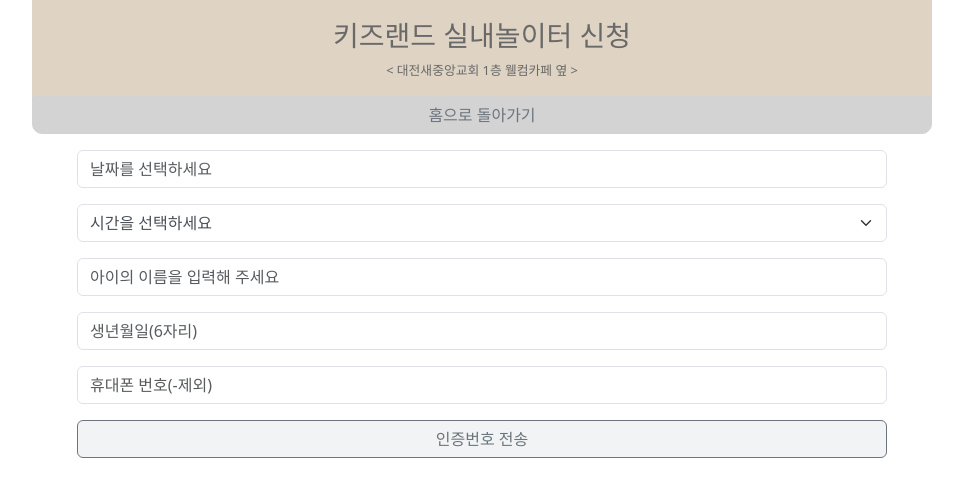
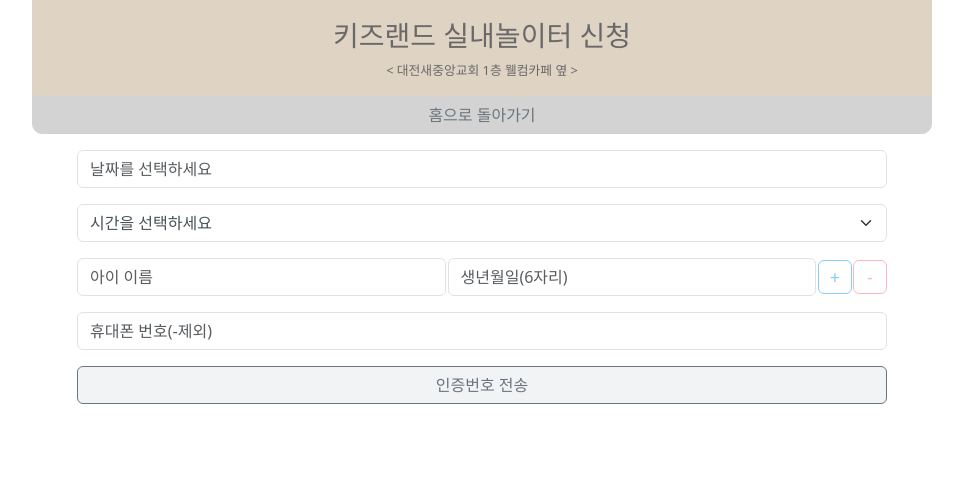
Before and after one commit to junhyeok1002/KidsLand, a Django app: template templates/user/checkIn.html in a window 1280 px wide. Shown: the top 497 px of the page, without its empty margins (158-1121 px from the left). Run offline with Django 4.2, Linux system fonts and the light colour scheme; the template is opened without the code that fills it, so the values that code supplies are empty.

Commit message:
feat(checkIn) : 한 번에 아이 여러명 입력할 수 있도록  template 구현

```diff
--- a/KidsLand/settings.py
+++ b/KidsLand/settings.py
@@ -24,7 +24,7 @@ BASE_DIR = Path(__file__).resolve().parent.parent
 # SECURITY WARNING: keep the secret key used in production secret!
 SECRET_KEY = config('SECRET_KEY')
 # SECURITY WARNING: don't run with debug turned on in production!
-DEBUG = True  # 로컬 프로젝트에서는 True /배포시에 False
+DEBUG = False  # 로컬 프로젝트에서는 True /배포시에 False
 
 if DEBUG == False:
     # 디버그 모드가 아닐때는 SSL 인증으로 실행
--- a/templates/user/checkIn.html
+++ b/templates/user/checkIn.html
@@ -72,7 +72,19 @@
         .datepicker table tr td.new, .datepicker table tr td.old {
             color: white;
         }
-
+    </style>
+    <style>
+        .plus-btn,
+        .minus-btn {
+            width: 30px;
+            height: 30px;
+            border-radius: 50%;
+            background-color: red;
+            color: white;
+            border: none;
+            font-size: 18px;
+            cursor: pointer;
+        }
     </style>
 </head>
 <body class="container" style="max-width: 900px;display: block;padding: 0;">
@@ -108,7 +120,7 @@
 
 
 <select class="form-select" aria-label="Default select example"
-        style="width: 90%; display: flex; justify-content: center; align-items: center; margin: 0 auto; color: #495057;"
+        style="width: 90%; display: flex; justify-content: center; align-items: center; color: #495057; margin: 0 auto;"
         id="timeSelect">
     <option selected>시간을 선택하세요</option>
 </select>
@@ -212,36 +224,155 @@
             }
         });
     });
-
 </script>
 
 
-<div style="margin: 1rem 0rem;">
-    <div class="container mt-5" style="margin: 0 auto !important; width: 90%; padding: 0;">
-        <input type="text" id="nameInput" class="form-control" placeholder="아이의 이름을 입력해 주세요">
+<div id="dynamic-inputs">
+    <!-- 초기 입력창 -->
+    <div class="input-container" id="0">
+        <div style="display: flex; width: 90%; margin: 1rem auto 0;">
+            <!-- 아이의 이름 입력 창 -->
+            <div style="flex: 1;">
+                <input type="text" id="nameInput_0" class="form-control childName" placeholder="아이 이름">
+            </div>
+
+            <!-- 빈 공백 추가 -->
+            <div style="width: 2px;"></div>
+
+            <!-- 생년월일 입력 창 -->
+            <div style="flex: 1;">
+                <input type="text" id="birthInput_0" class="form-control childBirth" placeholder="생년월일(6자리)">
+            </div>
+
+            <!-- 빈 공백 추가 -->
+            <div style="width: 2px;"></div>
+
+            <div class="btn-container"
+                 style="width: 69px; display: flex; align-items: center; justify-content: center;">
+                <button class="plus-btn"
+                        style="background-color: white; border: 1px solid #87CEFA; color: #87CEFA; padding: 1rem; border-radius: 0.375rem; display: flex; align-items: center; justify-content: center;"
+                        onclick="addRow()">+
+                </button>
+
+                <div style="width: 2px;"></div> <!-- 빈 공백 추가 -->
+
+                <button class="minus-btn"
+                        style="background-color: white; border: 1px solid #FFB6C1; color: #FFB6C1; padding: 1rem; border-radius: 0.375rem; display: flex; align-items: center; justify-content: center;"
+                        onclick="removeRow(this)">-
+                </button>
+            </div>
+        </div>
     </div>
 </div>
 
 
-<div style="display: flex; justify-content: space-between; margin: 0 auto; width: 90%;">
-    <!-- 첫 번째 입력 창 -->
-    <input type="text" class="form-control" id="birthInput" placeholder="생년월일(6자리)">
-</div>
 <script>
-    // 출생년도 앞의 4자리를 담을 전역 변수
-    let birthYearPrefix = '';
-    // 출생년도 입력 창 이벤트 처리
-    document.getElementById('birthInput').addEventListener('input', function () {
-        // 6자리까지만 입력받도록 자르기
-        this.value = this.value.slice(0, 6);
+    var numberList = [0];
+    var number = 1;
 
-        // 입력된 값에서 숫자만 추출하여 다시 설정
-        this.value = this.value.replace(/[^0-9]/g, '');
+    function addRow() {
+        // 현재 줄의 개수 확인
+        var rowCount = document.querySelectorAll('.input-container').length;
 
-        // 앞 2자리를 전역 변수에 저장
-        birthYearPrefix = this.value.slice(0, 2);
-    });
+        // 3개 이상일 때는 추가되지 않음
+        if (rowCount >= 3) {
+            return;
+        }
+
+        // 새로운 입력창을 생성하여 동적으로 추가
+        var newInputRow = document.createElement('div');
+        newInputRow.classList.add('input-container');
+        newInputRow.id = number
+
+        var uniqueId_name = 'nameInput_' + number;
+        var uniqueId_birth = 'birthInput_' + number;
+        numberList.push(number);
+        number += 1;
+
+        newInputRow.innerHTML = `
+        <div style="display: flex; width: 90%; margin: 1rem auto 0;">
+            <!-- 아이의 이름 입력 창 -->
+            <div style="flex: 1;">
+                <input type="text" id="${uniqueId_name}" class="form-control childName" placeholder="아이 이름">
+            </div>
+
+            <!-- 빈 공백 추가 -->
+            <div style="width: 2px;"></div>
+
+            <!-- 생년월일 입력 창 -->
+            <div style="flex: 1;">
+                <input type="text" id="${uniqueId_birth}" class="form-control childBirth" placeholder="생년월일(6자리)">
+            </div>
+
+            <!-- 빈 공백 추가 -->
+            <div style="width: 2px;"></div>
+
+            <div class="btn-container" style="width: 69px; display: flex; align-items: center; justify-content: center;">
+                <button class="plus-btn"
+                        style="background-color: white; border: 1px solid #87CEFA; color: #87CEFA; padding: 1rem; border-radius: 0.375rem; display: flex; align-items: center; justify-content: center;"
+                        onclick="addRow()">+
+                </button>
+
+                <div style="width: 2px;"></div> <!-- 빈 공백 추가 -->
+
+                <button class="minus-btn"
+                        style="background-color: white; border: 1px solid #FFB6C1; color: #FFB6C1; padding: 1rem; border-radius: 0.375rem; display: flex; align-items: center; justify-content: center;"
+                        onclick="removeRow(this)">-
+                </button>
+            </div>
+        </div>
+      `;
+        document.getElementById('dynamic-inputs').appendChild(newInputRow);
+        restrictInput(uniqueId_birth);
+    }
+
+    function removeRow(btn) {
+        // 현재 줄의 개수 확인
+        var rowCount = document.querySelectorAll('.input-container').length;
+
+        // 해당 버튼이 속한 부모 요소(.input-container)를 찾아 아이디 구하기
+        var rowToRemove = btn.parentElement.parentElement.parentElement;
+        var rowId = btn.parentElement.parentElement.parentElement.id; // id number 빼오기 위함
+        rowId = parseInt(rowId, 10);
+
+        // 1개 이하일 때는 삭제되지 않음 -> 내용만 비움
+        if (rowCount <= 1) {
+            // ID가 "nameInput"인 입력 요소의 값을 빈 문자열로 설정하여 비우기
+            var nameid = document.getElementById("nameInput_" + rowId);
+            nameid.value = "";
+
+            // Bit가 "nameBirth"인 입력 요소의 값을 빈 문자열로 설정하여 비우기
+            var birthid = document.getElementById("birthInput_" + rowId);
+            birthid.value = "";
+
+            return;
+        }
+
+        // 전역변수에서 해당 아이디 삭제
+        var indexToRemove = numberList.indexOf(rowId);
+        if (indexToRemove !== -1) {
+            numberList.splice(indexToRemove, 1);
+        }
+
+        // 요소 삭제
+        rowToRemove.parentNode.removeChild(rowToRemove);
+    }
+
+    function restrictInput(elementId) {
+        var inputElement = document.getElementById(elementId);
+
+        inputElement.addEventListener('input', function () {
+            // 6자리까지만 입력받도록 자르기
+            this.value = this.value.slice(0, 6);
+
+            // 입력된 값에서 숫자만 추출하여 다시 설정
+            this.value = this.value.replace(/[^0-9]/g, '');
+        });
+    }
+
+    restrictInput('birthInput_0');
 </script>
+
 
 <div style="margin: 1rem 0rem;">
     <div style="display: flex; justify-content: space-between; margin: 0 auto; width: 90%;">
@@ -299,9 +430,22 @@
     $('#button-addon1').click(function () {
         datepicker = $('#datepicker').val();
         timeSelect = $('#timeSelect').val();
-        nameInput = $('#nameInput').val();
-        birthInput = $('#birthInput').val();
         phone_number = $('#phoneInput').val();
+
+
+        var temp_names = [];
+        var temp_births = [];
+
+        for (var i = 0; i < numberList.length; i++) {
+            var temp_name = $('#nameInput'+numberList[i]).val();
+            var temp_birth = $('#birthInput'+numberList[i]).val();
+
+            temp_names.push(temp_name);
+            temp_births.push(temp_birth);
+        }
+
+        nameInput = temp_names;
+        birthInput = temp_births;
 
         if (!phone_number || !birthInput || !nameInput || !datepicker || !(timeSelect === "A" || timeSelect === "B")) {
             alert("입력되지 않은 정보가 있습니다. 모든 정보를 입력하세요.");
```
